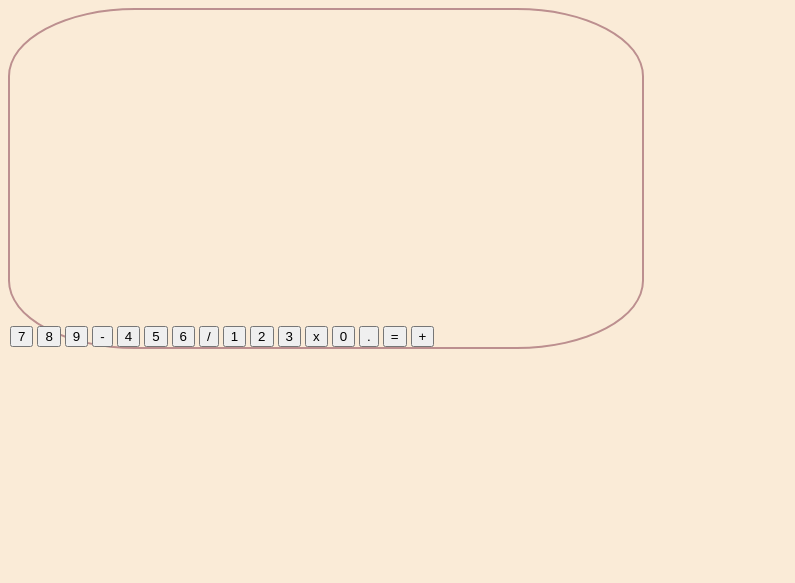
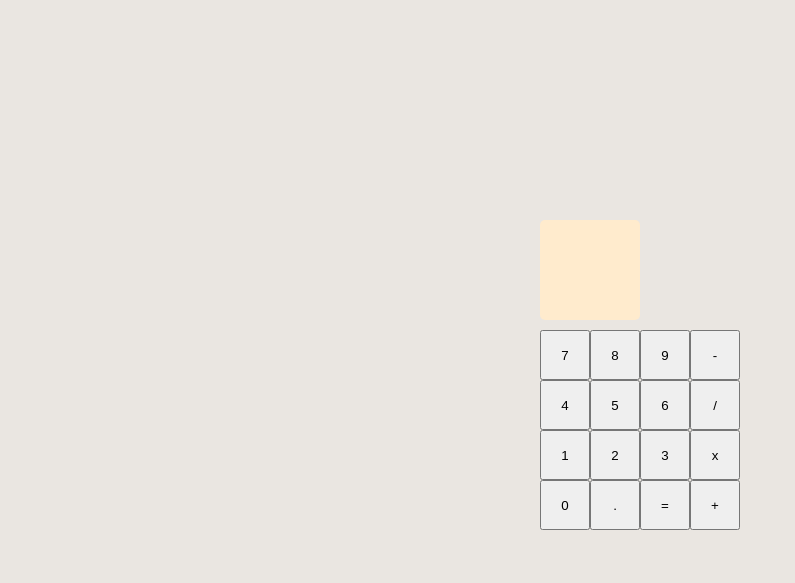
Before and after one commit to Kady1991/Calculatrice, a plain HTML site: page index.html in a window 1280 px wide. Shown: the whole page, without its empty margins (0-795 px from the left). Drawn offline with Linux system fonts and the light colour scheme.

Commit message:
Suite style css

```diff
--- a/style.css
+++ b/style.css
@@ -1,32 +1,51 @@
+*{
+    padding: 0;
+    margin: 0;
+    box-sizing: border-box;
+}
+
 body{
-    background-color: antiquewhite;
+    background-color: rgb(234, 230, 225);
+    max-width: 100dvw;
+    height: 100vh;
+    display: flex;
+    justify-content: center;
+    align-items: center;
+    font-family: 'Gill Sans', 'Gill Sans MT', Calibri, 'Trebuchet MS', sans-serif;
+
 
 }
-h1{
-    text-align: center;
-}
+
 
 .calculatrice{
-    height: 50%;
-    width: 50%;
-    color: rosybrown;
-    border: solid 2px;
-    border-radius: 20%;
-    font-size: 100%;
+
+    color: rgb(209, 193, 193);
+    display: flex;
+    flex-direction: column;
 }
 
 .ecran{
-    height: 100%;
-    width: 100%;
-    padding: 20%;
-    margin-top: 10%;
+    height: 100px;
+    width: 100px;
+    background-color: blanchedalmond;
+    margin-bottom: 10px;
+    border-radius: 5px;
+    display: flex;
     text-align: center;
-    justify-content: center;
+    justify-content: flex-end;
+    align-items: flex-end;
+    padding: 5px;
+    font-size: 25px;
+
 }
 
-.formButton{
-    font-size: 10px;
-    font-family: 'Gill Sans', 'Gill Sans MT', Calibri, 'Trebuchet MS', sans-serif;
+/* Mise en forme des touches*/
+.touches{
     display: grid;
+    /* pour positionner les items par 4*/
+    grid-template-columns: repeat(4,50px);
+    grid-template-rows: repeat(5, 50px);
 
 }
+
+/* Chaque touches de nos claviers poccède un keycode.pour le trouver: taper (keycode) sur google et taper le nom du boutton et on aura le numero keycode
```
